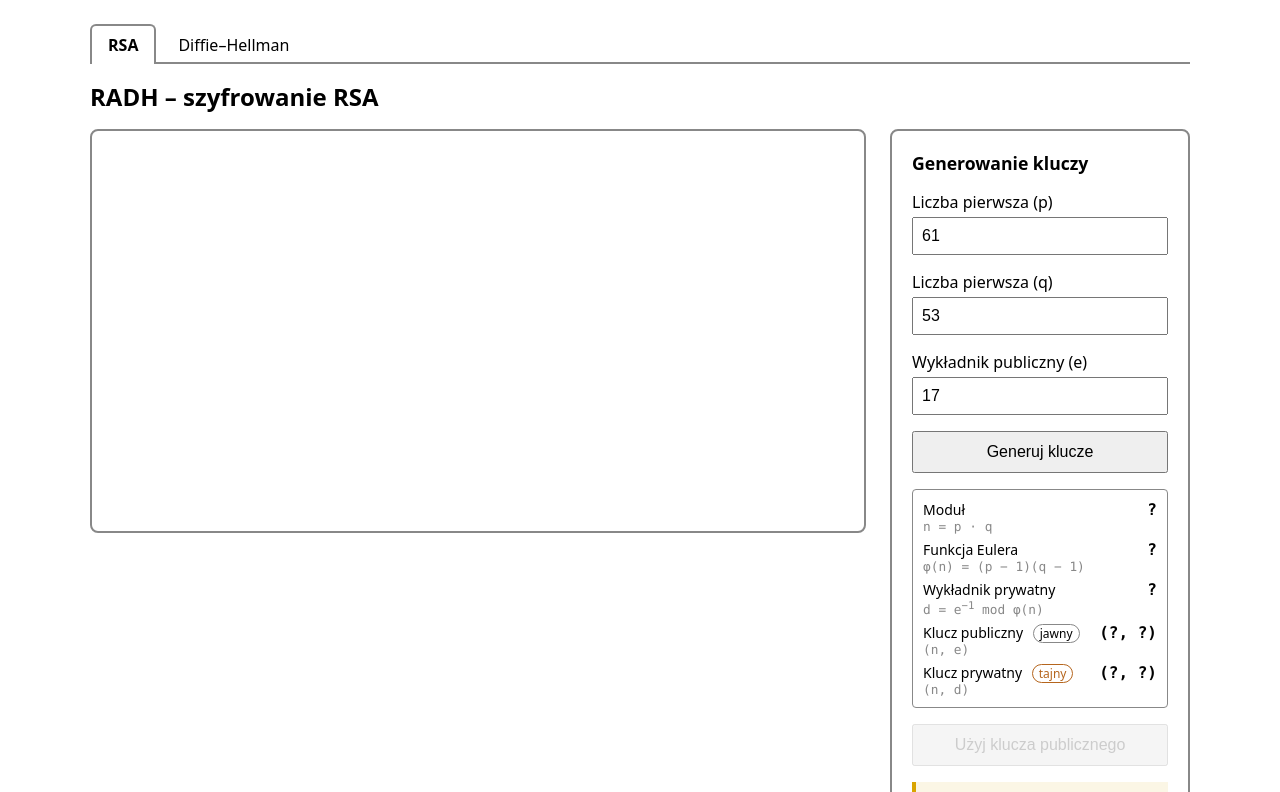
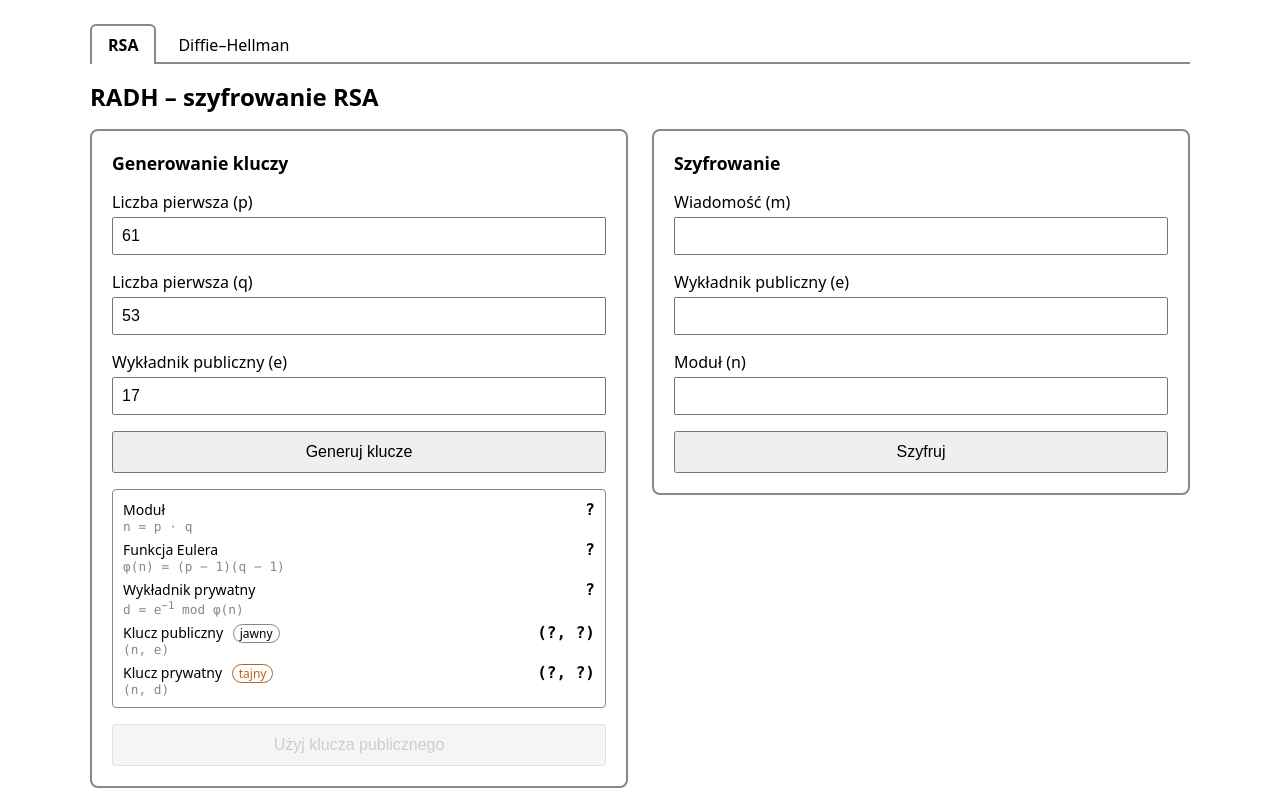
Before and after one commit to lukasz-strama/radh, a React (Vite) app in the folder frontend/: page / in a window 1280 px wide. Shown: the top 792 px of the page. Built offline with nearby package versions, Linux system fonts and the light colour scheme; no server answers.

Commit message:
feat(frontend): usuń 'ekran' i popraw layout RSA
Uznałem, że skoro ten ekran i tak jest niewykorzystywany, to można go usunąć, żeby lepiej ułożyć te dwa formularze.

```diff
--- a/frontend/src/App.css
+++ b/frontend/src/App.css
@@ -13,14 +13,6 @@
   flex-wrap: wrap;
   gap: 24px;
   align-items: flex-start;
-}
-
-/* Ekran wizualizacji – na razie pusty prostokąt */
-.screen {
-  flex: 1 1 500px;
-  min-height: 400px;
-  border: 2px solid #888;
-  border-radius: 8px;
 }
 
 /* Panel sterowania */
@@ -524,22 +516,13 @@
   font-size: 0.85em;
   opacity: 0.75;
 }
-
-
-/* Zakładka RSA: prawa kolumna z panelem kluczy i panelem szyfrowania */
-.rsa-side {
-  flex: 0 1 300px;
-  display: flex;
-  flex-direction: column;
-  gap: 24px;
+/* Zakładka RSA: panel kluczy i panel szyfrowania obok siebie */
+.rsa-layout .panel {
+  flex: 1 1 320px;
   min-width: 0;
 }
 
-.rsa-side .panel {
-  flex: none;
-}
-
-.rsa-side h2 {
+.rsa-layout h2 {
   margin: 0;
   font-size: 1.1rem;
 }
@@ -593,6 +576,6 @@
 }
 
 /* „Użyj klucza publicznego” bez klucza to nie „czekaj”, tylko „nie da się” */
-.rsa-side button:disabled:not([aria-busy='true']) {
+.rsa-layout button:disabled:not([aria-busy='true']) {
   cursor: not-allowed;
 }
--- a/frontend/src/RsaView.tsx
+++ b/frontend/src/RsaView.tsx
@@ -23,7 +23,7 @@ type RsaKeys = {
   d: number
 }
 
-// Zakładka RSA: generowanie kluczy, formularz szyfrowania i ekran wizualizacji.
+// Zakładka RSA: generowanie kluczy i formularz szyfrowania.
 export function RsaView() {
   const [fieldErrors, setFieldErrors] = useState<FieldErrors>({})
   const [apiError, setApiError] = useState<string | null>(null)
@@ -81,11 +81,8 @@ export function RsaView() {
     <>
       <h1>RADH – szyfrowanie RSA</h1>
 
-      <div className="layout">
-        {/* Ekran: tu później trafi wizualizacja (Alice, Bob, Mallory, pakiety) */}
-        <section className="screen" aria-label="Ekran wizualizacji"></section>
-
-        <div className="rsa-side">
+      {/* Dwa panele obok siebie; na wąskim ekranie jeden pod drugim. */}
+      <div className="layout rsa-layout">
         <KeyGenPanel onUsePublicKey={applyPublicKey} />
 
         {/* Panel szyfrowania. noValidate: walidację robimy sami, z polskimi komunikatami. */}
@@ -138,7 +135,6 @@ export function RsaView() {
             </p>
           )}
         </form>
-        </div>
       </div>
     </>
   )
@@ -225,10 +221,12 @@ function KeyGenPanel({ onUsePublicKey }: { onUsePublicKey: (keys: RsaKeys) => vo
         Użyj klucza publicznego
       </button>
 
+      {keys && (
         <p className="rsa-warning">
           Klucze 32-bitowe służą wyłącznie do nauki – da się je złamać w ułamku sekundy. Nie używaj
           ich do ochrony prawdziwych danych.
         </p>
+      )}
 
       {apiError && (
         <p className="api-error" role="alert">
```
Lines whose indentation alone changed are shown as unchanged.
